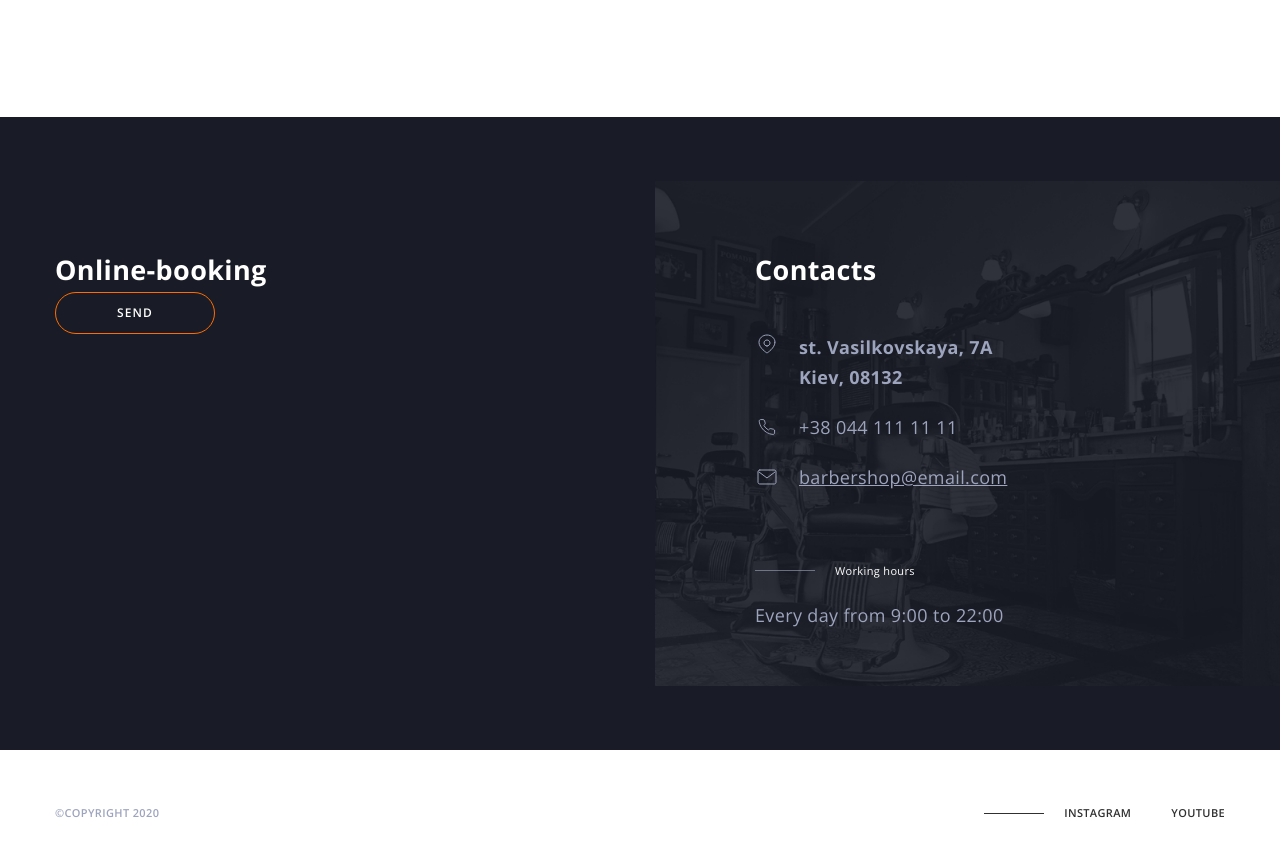
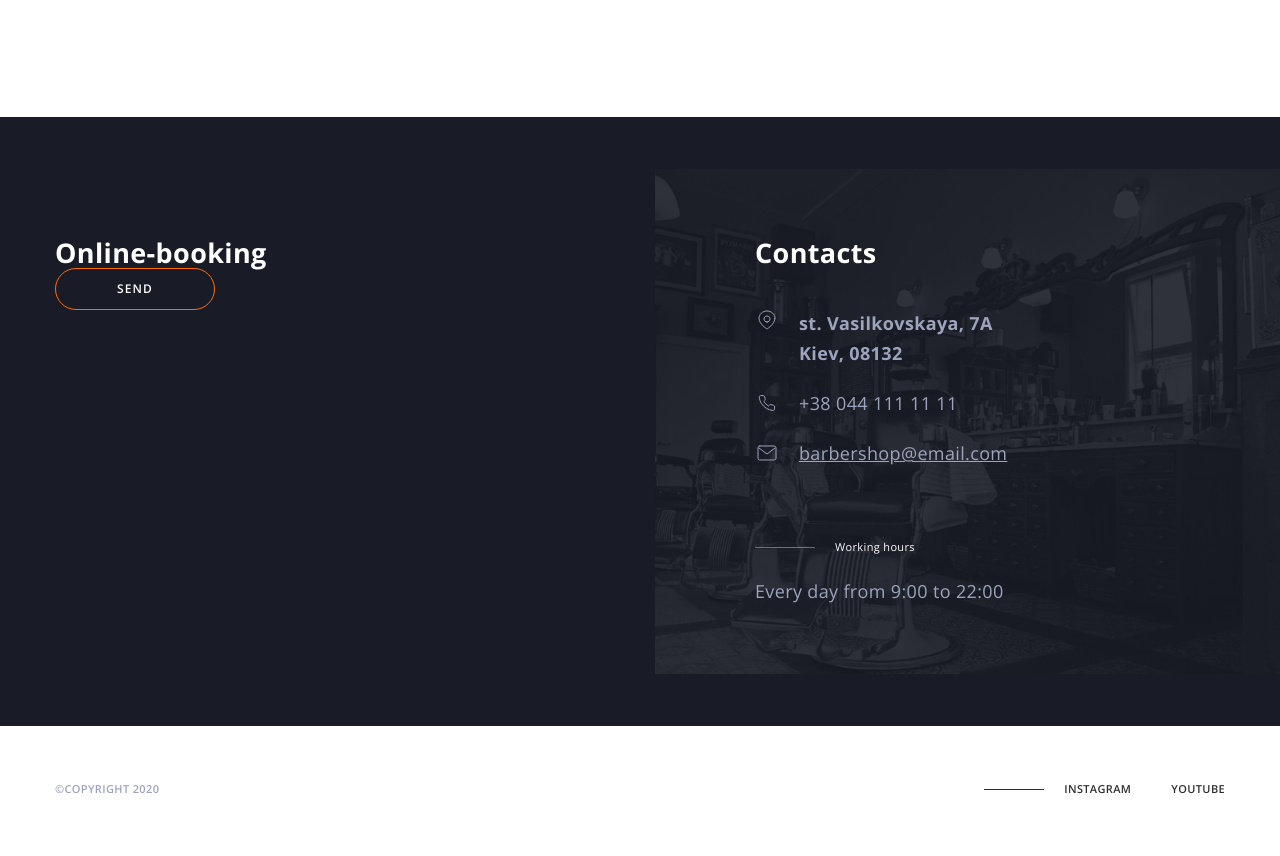
Before and after one commit to VlasiukOleg/Barbershop-En, a plain HTML site: page index.html in a window 1280 px wide. Shown: the part 4034-4890 px from the top of the page. Drawn offline with nearby package versions, Linux system fonts and the light colour scheme.

Commit message:
Update style.css

```diff
--- a/css/style.css
+++ b/css/style.css
@@ -541,7 +541,6 @@ img {
 /* -----Form-Contacts */
 
 .booking-wrap {
-    margin: 0 auto;
     background-color: #191c26;
 
     background-image: url(../img/contacts-bg-image.png);
@@ -559,7 +558,7 @@ img {
 .form {
     width: calc(50% + 15px);
 
-    padding-top: 130px;
+    padding-top: 120px;
 }
 
 .form .button {
@@ -569,6 +568,8 @@ img {
 
 .form .title,
 .contacts .title {
+    line-height: 1.16;
+
     color: var(--white-text-color);
 }
 
@@ -577,12 +578,13 @@ img {
 .contacts {
     width: calc(50% - 15px);
 
-    padding-top: 130px;
+    padding-top: 120px;
     padding-bottom: 120px;
     padding-left: 100px;
 }
 
 .contacts .title {
+    line-height: 1.16;
     margin-bottom: 40px;
 }
 
```
